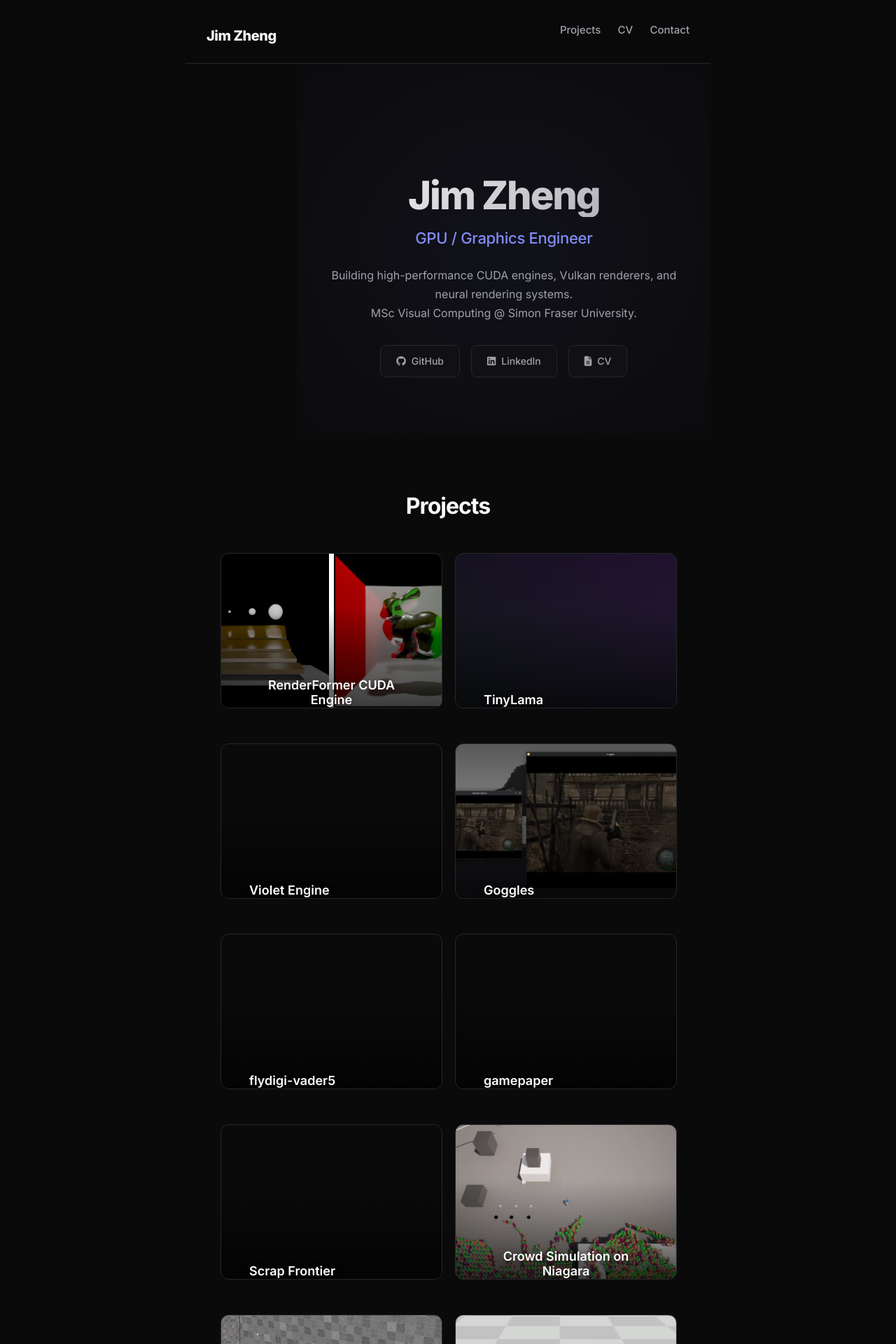
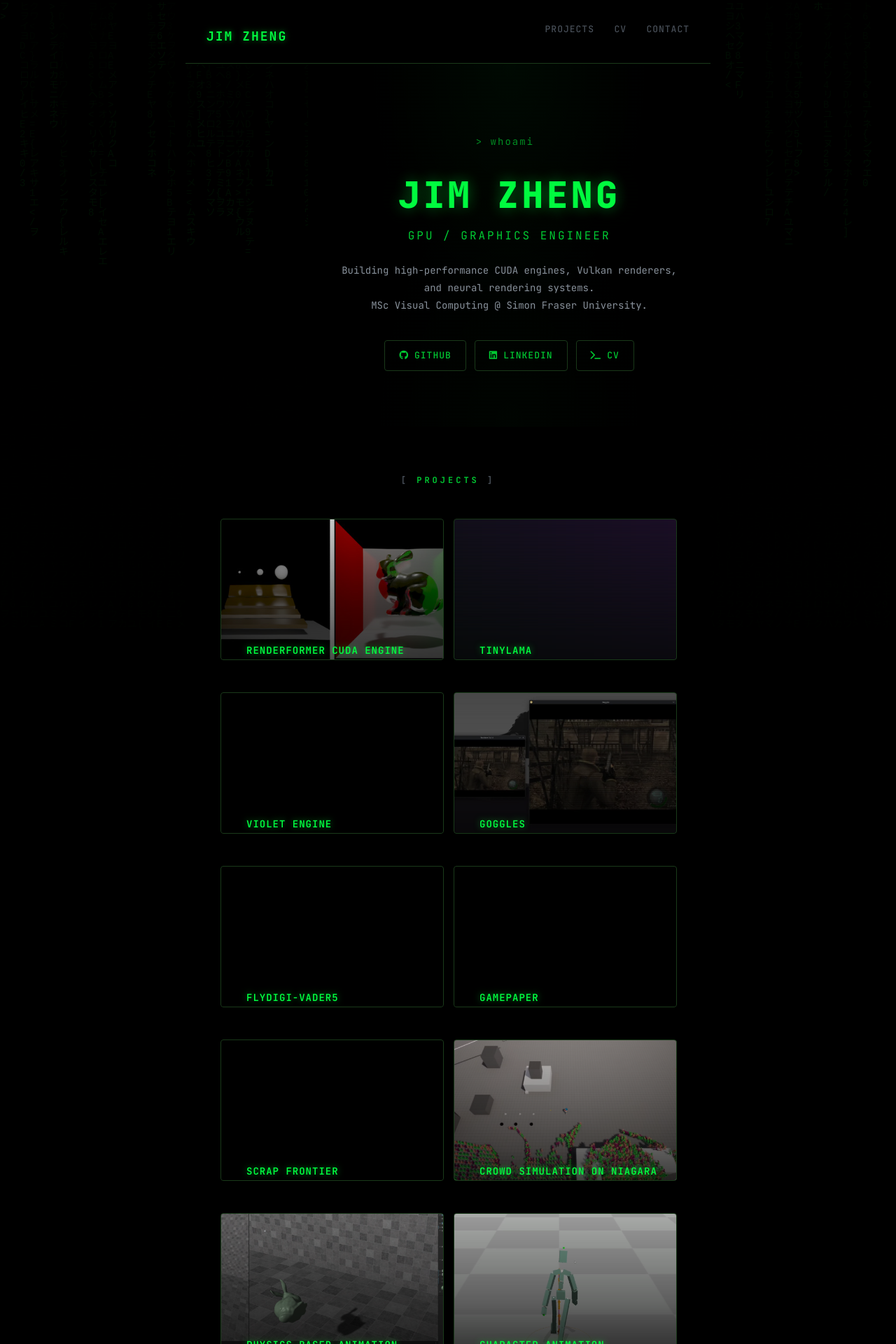
Before and after one commit to BANANASJIM/BANANASJIM.github.io, a Jekyll site: the page built from index.md, in a window 1280 px wide. Shown: the top 1920 px of the page at 70% size. Built offline with Jekyll 4.4.1, drawn with Linux system fonts in a browser that asks for light colours; nearby versions of some CDN libraries.

Commit message:
Matrix aesthetic: green-on-black, scanlines, matrix rain, terminal UI
- Full Matrix/cyberpunk redesign
- Matrix digital rain background (canvas animation)
- Scanline CRT overlay effect
- Green phosphor color scheme (#00ff41)
- JetBrains Mono + Share Tech Mono typography
- Terminal-style hero (> whoami) with blinking cursor
- Glowing hover effects on links and buttons
- Cyan accent for GPU skills, green for languages
- Dark card grid with green border glow on hover
- CRT-style CV with // PERSONNEL FILE header
- Section titles in [ brackets ]
- Desaturated images that brighten on hover

```diff
--- a/_layouts/home.html
+++ b/_layouts/home.html
@@ -2,15 +2,18 @@
 layout: default
 ---
 
+<canvas id="matrix-canvas"></canvas>
+
 <section class="hero">
   <div class="hero-content">
+    <p class="hero-prefix">&gt; whoami</p>
     <h1 class="hero-title">Jim Zheng</h1>
     <p class="hero-subtitle">GPU / Graphics Engineer</p>
-    <p class="hero-desc">Building high-performance CUDA engines, Vulkan renderers, and neural rendering systems.<br>MSc Visual Computing @ Simon Fraser University.</p>
+    <p class="hero-desc">Building high-performance CUDA engines, Vulkan renderers,<br>and neural rendering systems.<br>MSc Visual Computing @ Simon Fraser University.</p>
     <div class="hero-links">
       <a href="https://github.com/BANANASJIM" target="_blank"><i class="fa-brands fa-github"></i> GitHub</a>
       <a href="https://www.linkedin.com/in/bananasjim/" target="_blank"><i class="fa-brands fa-linkedin"></i> LinkedIn</a>
-      <a href="{{ site.github.url }}/cv"><i class="fa-solid fa-file-lines"></i> CV</a>
+      <a href="{{ site.github.url }}/cv"><i class="fa-solid fa-terminal"></i> CV</a>
     </div>
   </div>
 </section>
@@ -19,3 +22,41 @@ layout: default
   <h2 class="section-title">Projects</h2>
   {% include projects.html %}
 </section>
+
+<script>
+// Matrix rain
+const canvas = document.getElementById('matrix-canvas');
+if (canvas) {
+  const ctx = canvas.getContext('2d');
+  canvas.width = window.innerWidth;
+  canvas.height = window.innerHeight;
+
+  const chars = 'アイウエオカキクケコサシスセソタチツテトナニヌネノハヒフヘホマミムメモヤユヨラリルレロワヲン0123456789ABCDEF<>{}[]=/\\';
+  const fontSize = 14;
+  const columns = Math.floor(canvas.width / fontSize);
+  const drops = Array(columns).fill(1);
+
+  function draw() {
+    ctx.fillStyle = 'rgba(0, 0, 0, 0.05)';
+    ctx.fillRect(0, 0, canvas.width, canvas.height);
+    ctx.fillStyle = '#00ff41';
+    ctx.font = fontSize + 'px monospace';
+
+    for (let i = 0; i < drops.length; i++) {
+      const text = chars[Math.floor(Math.random() * chars.length)];
+      ctx.fillText(text, i * fontSize, drops[i] * fontSize);
+      if (drops[i] * fontSize > canvas.height && Math.random() > 0.975) {
+        drops[i] = 0;
+      }
+      drops[i]++;
+    }
+  }
+
+  setInterval(draw, 50);
+
+  window.addEventListener('resize', () => {
+    canvas.width = window.innerWidth;
+    canvas.height = window.innerHeight;
+  });
+}
+</script>
--- a/assets/css/custom.css
+++ b/assets/css/custom.css
@@ -1,44 +1,76 @@
 /* ========================================
-   Modern Portfolio Theme Override
+   MATRIX / Cyberpunk Theme
    ======================================== */
 
+@import url('https://fonts.googleapis.com/css2?family=JetBrains+Mono:wght@300;400;500;600;700;800&family=Share+Tech+Mono&display=swap');
+
 :root {
-  --bg-primary: #0a0a0b;
-  --bg-secondary: #111113;
-  --bg-card: #18181b;
-  --bg-card-hover: #1f1f23;
-  --text-primary: #fafafa;
-  --text-secondary: #a1a1aa;
-  --text-muted: #71717a;
-  --accent: #818cf8;
-  --accent-hover: #a5b4fc;
-  --border: #27272a;
-  --shadow: 0 4px 24px rgba(0, 0, 0, 0.4);
-  --radius: 12px;
+  --bg-primary: #000000;
+  --bg-secondary: #0a0a0a;
+  --bg-card: #0d1117;
+  --bg-card-hover: #101820;
+  --text-primary: #c9d1d9;
+  --text-secondary: #8b949e;
+  --text-muted: #484f58;
+  --green: #00ff41;
+  --green-dim: #00cc33;
+  --green-glow: rgba(0, 255, 65, 0.15);
+  --green-dark: #003b00;
+  --cyan: #00d4ff;
+  --border: #0d1f0d;
+  --border-bright: #1a3a1a;
+  --radius: 4px;
+  --mono: 'JetBrains Mono', 'Share Tech Mono', 'Courier New', monospace;
 }
 
 /* Reset & Base */
+* {
+  scrollbar-width: thin;
+  scrollbar-color: #1a3a1a #000;
+}
+
 body {
   background: var(--bg-primary) !important;
   color: var(--text-primary) !important;
-  font-family: 'Inter', -apple-system, BlinkMacSystemFont, 'Segoe UI', sans-serif !important;
-  font-size: 15px;
+  font-family: var(--mono) !important;
+  font-size: 14px;
   line-height: 1.7;
   -webkit-font-smoothing: antialiased;
 }
 
+/* Scanline overlay */
+body::after {
+  content: '';
+  position: fixed;
+  top: 0;
+  left: 0;
+  width: 100%;
+  height: 100%;
+  pointer-events: none;
+  z-index: 9999;
+  background: repeating-linear-gradient(
+    0deg,
+    rgba(0, 0, 0, 0.03) 0px,
+    rgba(0, 0, 0, 0.03) 1px,
+    transparent 1px,
+    transparent 2px
+  );
+}
+
 a {
-  color: var(--accent) !important;
+  color: var(--green) !important;
   text-decoration: none !important;
-  transition: color 0.2s ease;
+  transition: all 0.2s ease;
 }
 
 a:hover, a:focus {
-  color: var(--accent-hover) !important;
+  color: #fff !important;
+  text-shadow: 0 0 8px var(--green), 0 0 20px rgba(0, 255, 65, 0.3);
 }
 
 h1, h2, h3, h4, h5, h6 {
-  color: var(--text-primary) !important;
+  color: var(--green) !important;
+  font-family: var(--mono) !important;
   font-weight: 700 !important;
 }
 
@@ -51,54 +83,107 @@ strong {
 }
 
 hr {
-  border-color: var(--border) !important;
+  border-color: var(--border-bright) !important;
 }
 
 code, pre {
-  font-family: 'JetBrains Mono', monospace;
-  background: var(--bg-secondary);
-  border-radius: 6px;
+  font-family: var(--mono) !important;
+  background: var(--bg-secondary) !important;
+  border: 1px solid var(--border-bright);
+  border-radius: var(--radius);
+  color: var(--green);
 }
 
 pre {
   padding: 16px;
   overflow-x: auto;
-  border: 1px solid var(--border);
+  position: relative;
+}
+
+pre::before {
+  content: '>';
+  position: absolute;
+  top: 16px;
+  left: 8px;
+  color: var(--green-dim);
+  opacity: 0.5;
+}
+
+::selection {
+  background: rgba(0, 255, 65, 0.25) !important;
+  color: #fff;
+}
+
+::-webkit-scrollbar {
+  width: 6px;
+}
+
+::-webkit-scrollbar-track {
+  background: #000;
+}
+
+::-webkit-scrollbar-thumb {
+  background: var(--border-bright);
+  border-radius: 3px;
 }
 
 /* Header */
 header {
-  background: var(--bg-primary) !important;
-  border-bottom: 1px solid var(--border);
+  background: rgba(0, 0, 0, 0.9) !important;
+  border-bottom: 1px solid var(--border-bright);
   position: sticky;
   top: 0;
   z-index: 100;
-  backdrop-filter: blur(12px);
-  -webkit-backdrop-filter: blur(12px);
-  background: rgba(10, 10, 11, 0.85) !important;
+  backdrop-filter: blur(8px);
+  -webkit-backdrop-filter: blur(8px);
 }
 
 header .logo a {
-  color: var(--text-primary) !important;
-  font-size: 20px !important;
-  font-weight: 800 !important;
-  letter-spacing: -0.5px;
+  color: var(--green) !important;
+  font-family: var(--mono) !important;
+  font-size: 18px !important;
+  font-weight: 700 !important;
+  letter-spacing: 2px;
+  text-transform: uppercase;
+  text-shadow: 0 0 10px rgba(0, 255, 65, 0.5);
 }
 
 header nav a {
-  color: var(--text-secondary) !important;
-  font-size: 15px !important;
+  color: var(--text-muted) !important;
+  font-family: var(--mono) !important;
+  font-size: 13px !important;
   font-weight: 500 !important;
-  transition: color 0.2s ease;
+  text-transform: uppercase;
+  letter-spacing: 1px;
+  transition: all 0.2s ease;
 }
 
 header nav a:hover {
-  color: var(--accent) !important;
+  color: var(--green) !important;
+  text-shadow: 0 0 8px rgba(0, 255, 65, 0.5);
+}
+
+.hero-prefix {
+  font-size: 14px !important;
+  color: var(--green-dim) !important;
+  margin-bottom: 12px !important;
+  letter-spacing: 2px;
+  opacity: 0.7;
+}
+
+.hero-prefix::after {
+  content: '█';
+  animation: blink 1s step-end infinite;
+  margin-left: 2px;
+}
+
+@keyframes blink {
+  50% { opacity: 0; }
 }
 
 /* Hero Section */
 .hero {
-  padding: 120px 30px 80px !important;
+  padding: 100px 30px 80px !important;
   text-align: center;
   background: var(--bg-primary) !important;
   position: relative;
@@ -108,51 +193,61 @@ header nav a:hover {
 .hero::before {
   content: '';
   position: absolute;
-  top: -50%;
-  left: -50%;
-  width: 200%;
-  height: 200%;
-  background: radial-gradient(ellipse at center, rgba(129, 140, 248, 0.06) 0%, transparent 60%);
+  top: 0;
+  left: 0;
+  width: 100%;
+  height: 100%;
+  background:
+    radial-gradient(ellipse at 50% 0%, rgba(0, 255, 65, 0.04) 0%, transparent 50%),
+    radial-gradient(ellipse at 50% 100%, rgba(0, 255, 65, 0.02) 0%, transparent 50%);
   pointer-events: none;
 }
 
 .hero-content {
   position: relative;
-  max-width: 680px;
+  max-width: 700px;
   margin: 0 auto;
 }
 
 .hero-title {
-  font-size: 56px !important;
+  font-size: 52px !important;
   font-weight: 800 !important;
-  letter-spacing: -2px;
+  letter-spacing: 4px;
+  text-transform: uppercase;
   line-height: 1.1 !important;
-  margin-bottom: 12px !important;
-  background: linear-gradient(135deg, #fafafa 0%, #a1a1aa 100%);
-  -webkit-background-clip: text;
-  -webkit-text-fill-color: transparent;
-  background-clip: text;
+  margin-bottom: 16px !important;
+  color: var(--green) !important;
+  text-shadow: 0 0 20px rgba(0, 255, 65, 0.4), 0 0 60px rgba(0, 255, 65, 0.1);
 }
 
 .hero-subtitle {
-  font-size: 22px !important;
-  font-weight: 500;
-  color: var(--accent) !important;
-  margin-bottom: 20px !important;
-  letter-spacing: -0.3px;
+  font-size: 16px !important;
+  font-weight: 400;
+  color: var(--green-dim) !important;
+  margin-bottom: 24px !important;
+  letter-spacing: 3px;
+  text-transform: uppercase;
 }
 
 .hero-desc {
-  font-size: 16px;
+  font-size: 14px;
   color: var(--text-secondary) !important;
-  line-height: 1.7;
-  margin-bottom: 32px !important;
+  line-height: 1.8;
+  margin-bottom: 36px !important;
+  max-width: 560px;
+  margin-left: auto;
+  margin-right: auto;
+}
+
+.hero-desc br {
+  display: block;
+  margin-top: 4px;
 }
 
 .hero-links {
   display: flex;
   justify-content: center;
-  gap: 16px;
+  gap: 12px;
   flex-wrap: wrap;
 }
 
@@ -160,21 +255,41 @@ header nav a:hover {
   display: inline-flex;
   align-items: center;
   gap: 8px;
-  padding: 10px 22px;
-  border: 1px solid var(--border);
-  border-radius: 8px;
-  color: var(--text-secondary) !important;
-  font-size: 14px;
+  padding: 10px 20px;
+  border: 1px solid var(--border-bright);
+  border-radius: var(--radius);
+  color: var(--green-dim) !important;
+  font-size: 13px;
   font-weight: 500;
-  transition: all 0.2s ease;
-  background: var(--bg-secondary);
+  font-family: var(--mono);
+  letter-spacing: 1px;
+  text-transform: uppercase;
+  transition: all 0.3s ease;
+  background: transparent;
+  position: relative;
+  overflow: hidden;
+}
+
+.hero-links a::before {
+  content: '';
+  position: absolute;
+  top: 0;
+  left: -100%;
+  width: 100%;
+  height: 100%;
+  background: linear-gradient(90deg, transparent, rgba(0, 255, 65, 0.05), transparent);
+  transition: left 0.5s ease;
+}
+
+.hero-links a:hover::before {
+  left: 100%;
 }
 
 .hero-links a:hover {
-  border-color: var(--accent);
-  color: var(--accent) !important;
-  background: rgba(129, 140, 248, 0.05);
-  transform: translateY(-1px);
+  border-color: var(--green);
+  color: var(--green) !important;
+  box-shadow: 0 0 15px rgba(0, 255, 65, 0.15), inset 0 0 15px rgba(0, 255, 65, 0.05);
+  text-shadow: 0 0 8px rgba(0, 255, 65, 0.5);
 }
 
 /* Projects Section */
@@ -185,11 +300,22 @@ header nav a:hover {
 
 .section-title {
   text-align: center;
-  font-size: 32px !important;
+  font-size: 12px !important;
   font-weight: 700 !important;
-  letter-spacing: -1px;
+  letter-spacing: 4px !important;
+  text-transform: uppercase;
   margin-bottom: 48px !important;
-  color: var(--text-primary) !important;
+  color: var(--green-dim) !important;
+}
+
+.section-title::before {
+  content: '[ ';
+  color: var(--text-muted);
+}
+
+.section-title::after {
+  content: ' ]';
+  color: var(--text-muted);
 }
 
 section:nth-child(odd) {
@@ -201,7 +327,7 @@ section:nth-child(odd) {
   margin: 0 auto;
   display: grid !important;
   grid-template-columns: repeat(2, 1fr);
-  gap: 20px;
+  gap: 16px;
   padding: 0 20px;
 }
 
@@ -211,46 +337,67 @@ section:nth-child(odd) {
 
 .project-container .project-unit {
   width: 100% !important;
-  height: 220px !important;
+  height: 200px !important;
   border-radius: var(--radius) !important;
-  border: 1px solid var(--border);
+  border: 1px solid var(--border-bright);
   transition: all 0.3s ease !important;
   box-shadow: none !important;
   overflow: hidden;
+  position: relative;
+}
+
+.project-container .project-unit::after {
+  content: '';
+  position: absolute;
+  top: 0;
+  left: 0;
+  width: 100%;
+  height: 100%;
+  background: linear-gradient(180deg, rgba(0, 0, 0, 0.2) 0%, rgba(0, 0, 0, 0.7) 100%);
+  mix-blend-mode: multiply;
+  pointer-events: none;
+  transition: all 0.3s ease;
 }
 
 .project-container .project-unit:hover {
-  border-color: var(--accent);
-  box-shadow: 0 8px 32px rgba(129, 140, 248, 0.12) !important;
-  transform: translateY(-4px);
+  border-color: var(--green);
+  box-shadow: 0 0 20px rgba(0, 255, 65, 0.1), 0 0 60px rgba(0, 255, 65, 0.05) !important;
+}
+
+.project-container .project-unit:hover::after {
+  background: linear-gradient(180deg, rgba(0, 20, 0, 0.3) 0%, rgba(0, 0, 0, 0.8) 100%);
 }
 
 .project-container .project-unit .project-overlay {
-  background: linear-gradient(180deg, transparent 30%, rgba(0, 0, 0, 0.85) 100%) !important;
+  background: transparent !important;
   top: 0 !important;
   position: absolute !important;
   height: 100%;
+  width: 100%;
   display: flex !important;
   align-items: flex-end !important;
   justify-content: flex-start !important;
-  padding: 20px !important;
+  padding: 16px !important;
+  z-index: 2;
 }
 
 .project-container .project-unit .project-overlay strong {
-  font-size: 18px !important;
+  font-family: var(--mono) !important;
+  font-size: 14px !important;
   font-weight: 600 !important;
-  color: #fff !important;
-  text-shadow: 0 2px 8px rgba(0, 0, 0, 0.5);
+  color: var(--green) !important;
+  letter-spacing: 1px;
+  text-transform: uppercase;
+  text-shadow: 0 0 10px rgba(0, 255, 65, 0.5);
 }
 
 .project-container .project-unit:hover .project-overlay {
   top: 0 !important;
 }
 
-/* Projects without thumbnails — text card style */
-.project-container .project-unit[style*="thumbnail.png"] {
-  background-size: cover !important;
-  background-position: center !important;
+.project-container .project-unit:hover .project-overlay strong {
+  color: #fff !important;
+  text-shadow: 0 0 15px rgba(0, 255, 65, 0.8);
 }
 
 /* Post (project detail) */
@@ -261,42 +408,53 @@ section:nth-child(odd) {
 }
 
 .post-container h1, .post-container h2, .post-container h3, .post-container h4 {
-  color: var(--text-primary) !important;
+  color: var(--green) !important;
 }
 
 .post-container h4 {
-  font-size: 28px !important;
+  font-size: 24px !important;
+  letter-spacing: 1px;
 }
 
 .post-container p, .post-container li {
   color: var(--text-secondary) !important;
-  font-size: 15px;
+  font-size: 14px;
   line-height: 1.8;
 }
 
 .post-container img {
   border-radius: var(--radius);
-  border: 1px solid var(--border);
+  border: 1px solid var(--border-bright);
   margin: 24px 0;
+  filter: saturate(0.8) brightness(0.9);
+  transition: filter 0.3s ease;
+}
+
+.post-container img:hover {
+  filter: saturate(1) brightness(1);
+  box-shadow: 0 0 20px rgba(0, 255, 65, 0.1);
 }
 
 .post-container table {
   width: 100%;
   border-collapse: collapse;
   margin: 24px 0;
-  font-size: 14px;
+  font-size: 13px;
 }
 
 .post-container th, .post-container td {
   padding: 10px 14px;
-  border: 1px solid var(--border);
+  border: 1px solid var(--border-bright);
   color: var(--text-secondary);
 }
 
 .post-container th {
   background: var(--bg-secondary);
-  color: var(--text-primary);
+  color: var(--green-dim);
   font-weight: 600;
+  text-transform: uppercase;
+  letter-spacing: 1px;
+  font-size: 11px;
 }
 
 .post-container .post-return {
@@ -311,16 +469,9 @@ section:nth-child(odd) {
 }
 
 .page-content h1 {
-  font-size: 36px !important;
-  letter-spacing: -1px;
-}
-
-.page-content h2 {
-  font-size: 14px !important;
+  font-size: 28px !important;
+  letter-spacing: 2px;
   text-transform: uppercase;
-  letter-spacing: 1px;
-  color: var(--accent) !important;
-  margin-top: 40px;
 }
 
 .page-content p, .page-content li {
@@ -328,35 +479,49 @@ section:nth-child(odd) {
 }
 
 .page-content a {
-  color: var(--accent) !important;
+  color: var(--green) !important;
 }
 
 /* CV Page */
 .cv-header {
   text-align: center;
-  padding-bottom: 32px;
-  border-bottom: 1px solid var(--border);
+  padding: 20px 0 32px;
+  border-bottom: 1px solid var(--border-bright);
   margin-bottom: 40px;
+  position: relative;
+}
+
+.cv-header::before {
+  content: '// PERSONNEL FILE';
+  display: block;
+  font-size: 10px;
+  letter-spacing: 3px;
+  color: var(--text-muted);
+  text-transform: uppercase;
+  margin-bottom: 20px;
 }
 
 .cv-header h1 {
-  font-size: 42px !important;
-  letter-spacing: -1.5px;
+  font-size: 36px !important;
+  letter-spacing: 4px;
+  text-transform: uppercase;
   margin-bottom: 8px !important;
+  text-shadow: 0 0 20px rgba(0, 255, 65, 0.3);
 }
 
 .cv-tagline {
-  font-size: 18px !important;
-  color: var(--accent) !important;
-  font-weight: 500;
-  margin-bottom: 16px !important;
+  font-size: 14px !important;
+  color: var(--green-dim) !important;
+  font-weight: 400;
+  margin-bottom: 20px !important;
+  letter-spacing: 2px;
 }
 
 .cv-links {
   display: flex;
   justify-content: center;
-  gap: 12px;
-  margin-bottom: 20px;
+  gap: 10px;
+  margin-bottom: 24px;
   flex-wrap: wrap;
 }
 
@@ -364,29 +529,32 @@ section:nth-child(odd) {
   display: inline-flex;
   align-items: center;
   gap: 6px;
-  padding: 6px 16px;
-  border: 1px solid var(--border);
-  border-radius: 6px;
-  font-size: 13px;
+  padding: 6px 14px;
+  border: 1px solid var(--border-bright);
+  border-radius: var(--radius);
+  font-size: 12px;
   font-weight: 500;
-  color: var(--text-secondary) !important;
-  transition: all 0.2s ease;
-  background: var(--bg-secondary);
+  color: var(--text-muted) !important;
+  letter-spacing: 1px;
+  text-transform: uppercase;
+  transition: all 0.3s ease;
+  background: transparent;
 }
 
 .cv-links a:hover {
-  border-color: var(--accent);
-  color: var(--accent) !important;
+  border-color: var(--green);
+  color: var(--green) !important;
+  box-shadow: 0 0 10px rgba(0, 255, 65, 0.1);
 }
 
 .cv-focus {
-  font-size: 15px;
+  font-size: 13px;
   color: var(--text-muted) !important;
   margin: 0 !important;
 }
 
 .cv-focus strong {
-  color: var(--text-secondary) !important;
+  color: var(--green-dim) !important;
 }
 
 .cv-section {
@@ -394,24 +562,30 @@ section:nth-child(odd) {
 }
 
 .cv-section h2 {
-  font-size: 11px !important;
+  font-size: 10px !important;
   text-transform: uppercase !important;
-  letter-spacing: 2px !important;
+  letter-spacing: 3px !important;
   color: var(--text-muted) !important;
-  border-bottom: 1px solid var(--border);
+  border-bottom: 1px solid var(--border-bright);
   padding-bottom: 8px;
   margin-bottom: 20px !important;
+}
+
+.cv-section h2::before {
+  content: '> ';
+  color: var(--green-dim);
 }
 
 .cv-item {
   margin-bottom: 20px;
   padding-left: 16px;
-  border-left: 2px solid var(--border);
-  transition: border-color 0.2s ease;
+  border-left: 1px solid var(--border-bright);
+  transition: all 0.3s ease;
 }
 
 .cv-item:hover {
-  border-left-color: var(--accent);
+  border-left-color: var(--green);
+  background: rgba(0, 255, 65, 0.02);
 }
 
 .cv-item-header {
@@ -425,19 +599,18 @@ section:nth-child(odd) {
 
 .cv-item-header strong {
   color: var(--text-primary) !important;
-  font-size: 15px;
+  font-size: 14px;
 }
 
 .cv-date {
-  font-size: 13px;
+  font-size: 12px;
   color: var(--text-muted);
   font-weight: 400;
-  font-family: 'JetBrains Mono', monospace;
   white-space: nowrap;
 }
 
 .cv-detail {
-  font-size: 14px;
+  font-size: 13px;
   color: var(--text-secondary) !important;
   margin: 0 !important;
   line-height: 1.6;
@@ -447,53 +620,52 @@ section:nth-child(odd) {
 .cv-tags {
   display: flex;
   flex-wrap: wrap;
-  gap: 8px;
+  gap: 6px;
 }
 
 .cv-tag {
   display: inline-block;
-  padding: 4px 12px;
-  border-radius: 6px;
-  font-size: 13px;
+  padding: 3px 10px;
+  border-radius: var(--radius);
+  font-size: 12px;
   font-weight: 500;
-  border: 1px solid var(--border);
-  background: var(--bg-secondary);
+  border: 1px solid var(--border-bright);
+  background: transparent;
   color: var(--text-secondary);
-  transition: all 0.2s ease;
+  transition: all 0.3s ease;
+  font-family: var(--mono);
 }
 
 .cv-tag:hover {
-  border-color: var(--accent);
-  color: var(--accent);
+  border-color: var(--green);
+  color: var(--green);
+  box-shadow: 0 0 8px rgba(0, 255, 65, 0.1);
 }
 
 .tag-lang {
-  border-color: rgba(129, 140, 248, 0.3);
-  color: var(--accent);
-  background: rgba(129, 140, 248, 0.08);
+  border-color: rgba(0, 255, 65, 0.3);
+  color: var(--green-dim);
 }
 
 .tag-gpu {
-  border-color: rgba(52, 211, 153, 0.3);
-  color: #34d399;
-  background: rgba(52, 211, 153, 0.08);
+  border-color: rgba(0, 212, 255, 0.3);
+  color: var(--cyan);
 }
 
 .tag-tool {
-  border-color: var(--border);
+  border-color: var(--border-bright);
   color: var(--text-secondary);
 }
 
 .cv-lang-level {
-  font-size: 12px;
+  font-size: 11px;
   color: var(--text-muted);
-  font-family: 'JetBrains Mono', monospace;
 }
 
 /* Footer */
 footer {
   background: var(--bg-primary) !important;
-  border-top: 1px solid var(--border);
+  border-top: 1px solid var(--border-bright);
   padding: 30px 0;
 }
 
@@ -505,40 +677,31 @@ footer .footer-wrap {
 
 footer p, footer a {
   color: var(--text-muted) !important;
+  font-size: 12px;
+  letter-spacing: 1px;
 }
 
 footer .social-media a {
-  font-size: 18px;
+  font-size: 16px;
   margin-left: 16px;
-  transition: color 0.2s ease;
+  transition: all 0.3s ease;
 }
 
 footer .social-media a:hover {
-  color: var(--accent) !important;
+  color: var(--green) !important;
+  text-shadow: 0 0 10px rgba(0, 255, 65, 0.5);
 }
 
-/* Scrollbar */
-::-webkit-scrollbar {
-  width: 8px;
-}
-
-::-webkit-scrollbar-track {
-  background: var(--bg-primary);
-}
-
-::-webkit-scrollbar-thumb {
-  background: var(--border);
-  border-radius: 4px;
-}
-
-::-webkit-scrollbar-thumb:hover {
-  background: var(--text-muted);
-}
-
-/* Selection */
-::selection {
-  background: rgba(129, 140, 248, 0.3) !important;
-  color: #fff;
+/* Matrix rain canvas */
+#matrix-canvas {
+  position: fixed;
+  top: 0;
+  left: 0;
+  width: 100%;
+  height: 100%;
+  z-index: -1;
+  opacity: 0.06;
+  pointer-events: none;
 }
 
 /* Responsive */
@@ -548,11 +711,12 @@ footer .social-media a:hover {
   }
 
   .hero-title {
-    font-size: 36px !important;
+    font-size: 32px !important;
+    letter-spacing: 2px;
   }
 
   .hero-subtitle {
-    font-size: 18px !important;
+    font-size: 13px !important;
   }
 
   .project-container {
@@ -561,10 +725,14 @@ footer .social-media a:hover {
   }
 
   .project-container .project-unit {
-    height: 180px !important;
+    height: 160px !important;
   }
 
   .page-content {
     width: 90vw !important;
   }
+
+  .cv-header h1 {
+    font-size: 24px !important;
+  }
 }
```
